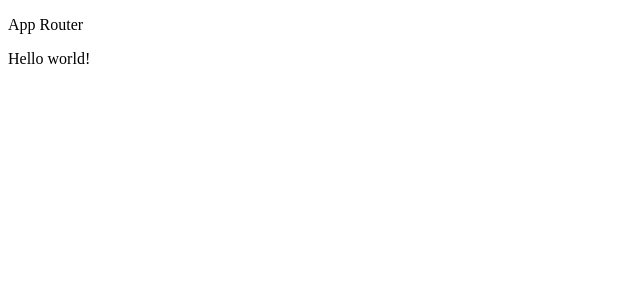
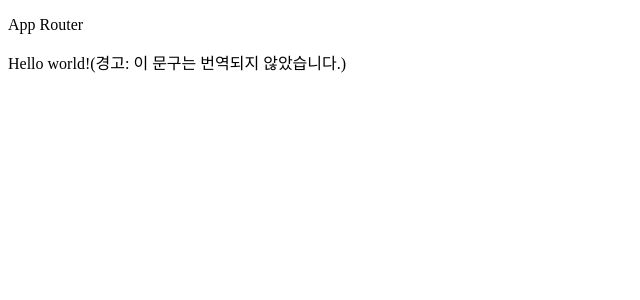
Before and after one commit to humonnom/codeit-cicd-4, a Next.js app: page / in a window 1280 px wide. Shown: the top 300 px of the page, without its empty margins (0-640 px from the left). Built offline with nearby package versions, Linux system fonts and the light colour scheme.

Commit message:
locale 관련 변경사항

```diff
--- a/app/page.tsx
+++ b/app/page.tsx
@@ -34,7 +34,10 @@ const Translate: React.FC<TranslateProps> = ({ children }) => {
       return translations[text][locale];
     }
     // preview를 확인하는 QA에게 더 많은 정보를 제공해주세요.
-    return text;
+    if (process.env.NEXT_PUBLIC_NODE_ENV === "production") {
+      return text;
+    }
+    return `${text}(경고: 이 문구는 번역되지 않았습니다.)`;
   };
 
   return <p>{translate(children)}</p>;
```
Also changed, not shown: 1 other file (tests, documents, lock files or other folders).
